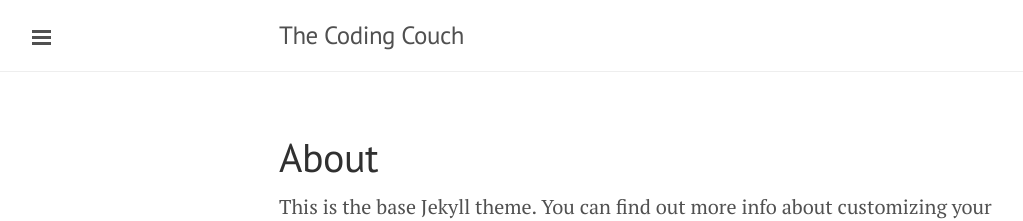
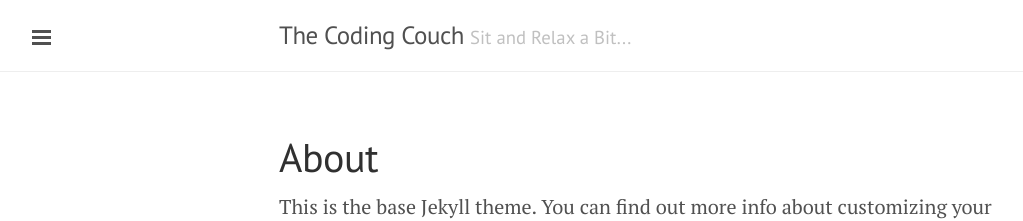
Before and after one commit to onlydole/thecodingcouch, a Jekyll site: the page built from about.md, in a window 1280 px wide. Shown: the top 221 px of the page, without its empty margins (1-1024 px from the left). Built offline with Jekyll 4.4.1, drawn with Linux system fonts in a browser that asks for light colours; Markdown is read by kramdown in place of the engine named in the settings; part of the change alters nothing that is shown.

Commit message:
Edit config

```diff
--- a/_config.yml
+++ b/_config.yml
@@ -1,12 +1,25 @@
-# Site settings
-title: The Coding Couch
-description: >
-  The Coding Couch is a collection of musings and coverage on
-  everything new in code, gadgets, and life.
-baseurl: "/"
-url: "http://thecodingcouch.com"
-twitter_username: onlydole
-github_username:  onlydole
+# Dependencies
+markdown:            redcarpet
+highlighter:         pygments
 
-# Build settings
-markdown: kramdown
+# Permalinks
+#
+# Use of `relative_permalinks` ensures post links from the index work properly.
+permalink:           pretty
+relative_permalinks: true
+
+# Setup
+title:               'The Coding Couch'
+description:         'The Coding Couch is a collection of musings and coverage on everything new in code, gadgets, and life.'
+tagline:             'Sit and Relax a Bit...'
+url:                 'http://thecodingcouch.com'
+baseurl:             /
+paginate:            5
+
+# About/contact
+author:
+  name:              Taylor Dolezal
+  url:               https://twitter.com/onlydole
+
+# Custom vars
+version:             1.0.0
```
